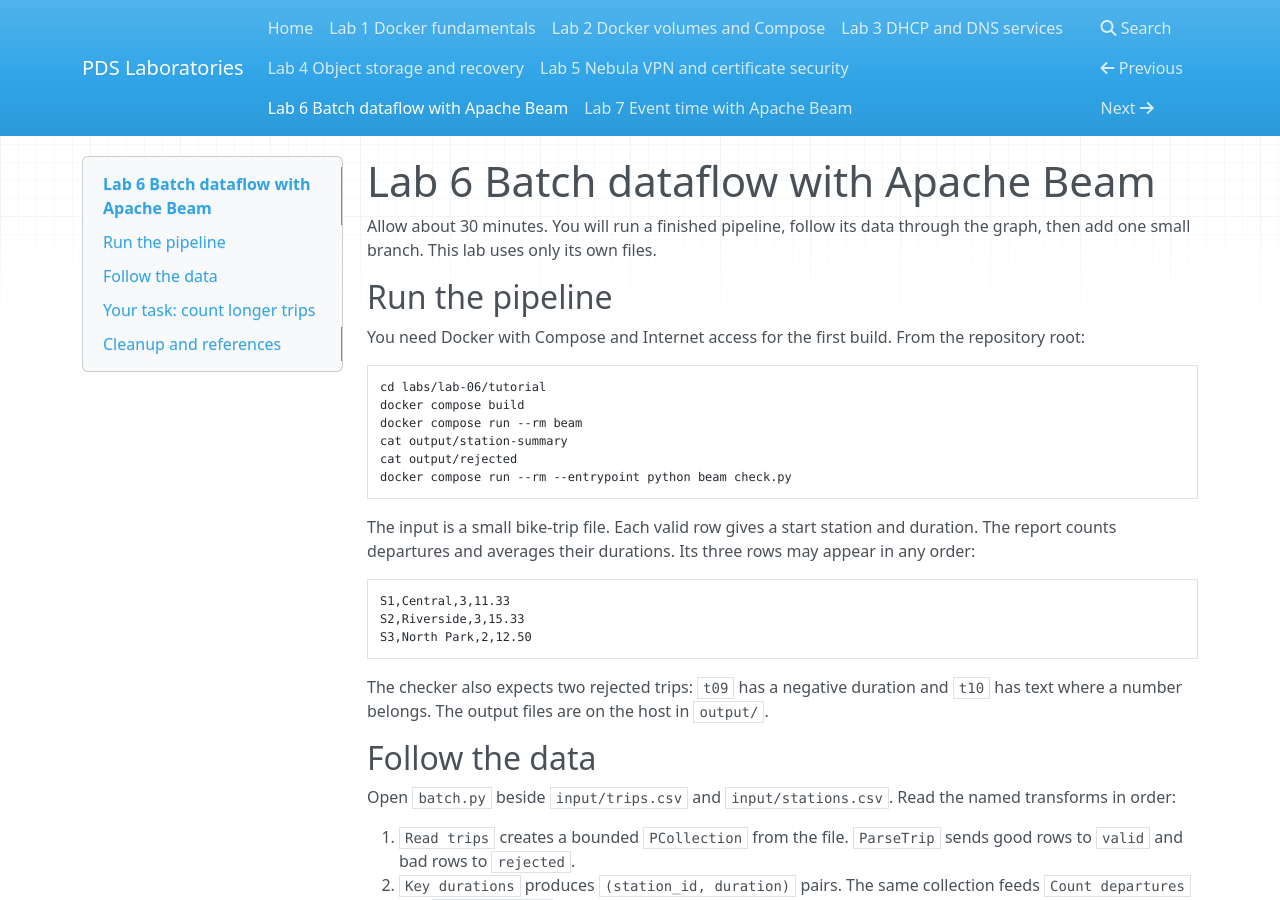
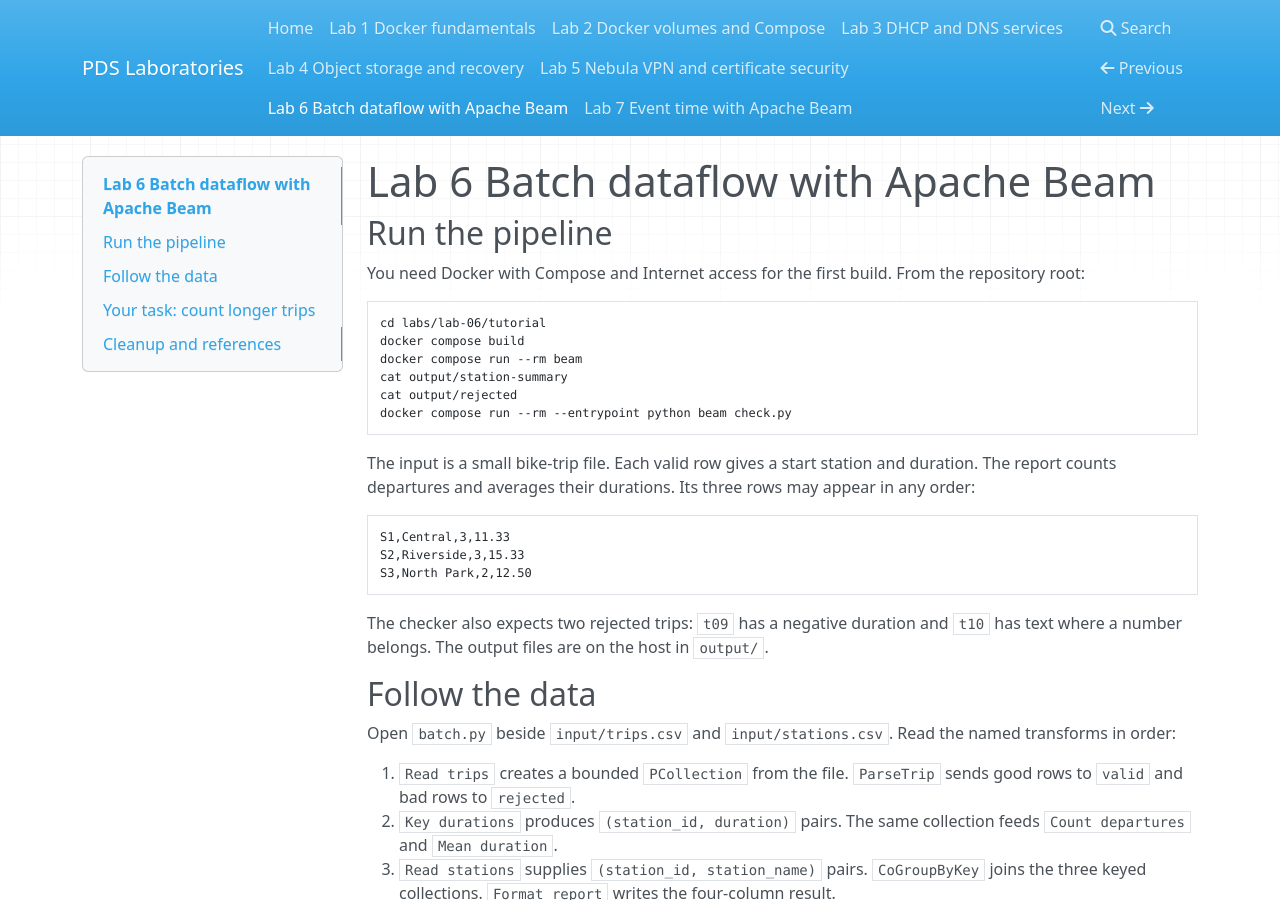
Before and after one commit to QuantumUPB/PDS-Laboratories, an MkDocs documentation site: the page built from docs/lab-06.md, in a window 1280 px wide and 900 px high. Built offline with MkDocs 1.6.1, drawn with Linux system fonts in a browser that asks for light colours; nearby versions of some CDN libraries; some of the changed text lies outside the part shown.

Commit message:
Update lab-06.md

````diff
--- a/docs/lab-06.md
+++ b/docs/lab-06.md
@@ -1,6 +1,4 @@
 # Lab 6 Batch dataflow with Apache Beam
-
-Allow about 30 minutes. You will run a finished pipeline, follow its data through the graph, then add one small branch. This lab uses only its own files.
 
 ## Run the pipeline
 
@@ -57,8 +55,6 @@ docker compose run --rm beam
 docker compose run --rm --entrypoint python beam check.py --extension
 ```
 
-Explain why filtering before the count changes only this new branch, while `station-summary` stays the same.
-
 ## Cleanup and references
 
 `docker compose down` removes the service network. The files in `output/` remain until you remove them. Beam may print a warning about optional BigQuery libraries; this lab does not use BigQuery.
````
